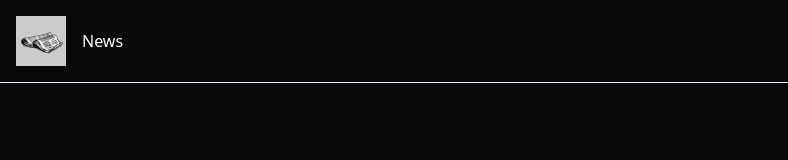
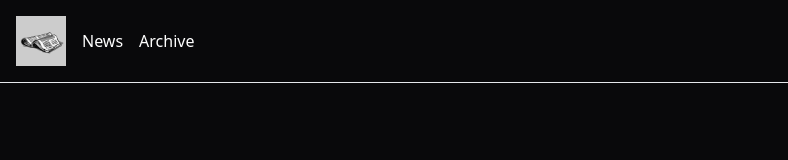
Before and after one commit to magmagmary/mgm-next, a Next.js app: page / in a window 1280 px wide. Shown: the top 160 px of the page, without its empty margins (0-788 px from the left). Built offline with nearby package versions, Linux system fonts and the light colour scheme.

Commit message:
feat: define parallel routes

```diff
--- /dev/null
+++ b/app/archive/@archive/page.tsx
@@ -0,0 +1,7 @@
+const ArchivePage = () => {
+  return (
+    <div>ArchivePage</div>
+  )
+}
+
+export default ArchivePage
--- /dev/null
+++ b/app/archive/@latest/page.tsx
@@ -0,0 +1,9 @@
+const LatestNewsPage = () => {
+  return (
+    <div>
+      <h1>Latest News</h1>
+    </div>
+  )
+}
+
+export default LatestNewsPage
--- /dev/null
+++ b/app/archive/layout.tsx
@@ -0,0 +1,21 @@
+import { Separator } from "@/components/ui/separator";
+
+const ArchiveLayout = ({ archive , latest }: { archive: React.ReactNode, latest: React.ReactNode }) => {
+  return (
+    <div className="flex flex-col gap-4 py-8 h-full max-w-5xl mx-auto">
+     <section id="archive">
+        <h2 className="text-2xl font-bold">Archive</h2>
+      {archive}
+     </section>
+
+     <Separator className="w-full my-4 bg-gray-200 h-0.5" orientation="horizontal" />
+
+     <section id="latest">
+        <h2 className="text-2xl font-bold">Latest</h2>
+      {latest}
+     </section>
+    </div>
+  )
+}
+
+export default ArchiveLayout
--- a/app/components/layout/header.tsx
+++ b/app/components/layout/header.tsx
@@ -4,6 +4,7 @@ import NavLink from './nav-link';
 
 const navItems = [
   { href: '/news', label: 'News' },
+  { href: '/archive', label: 'Archive' },
 ]
 
 const Header = () => {
```
